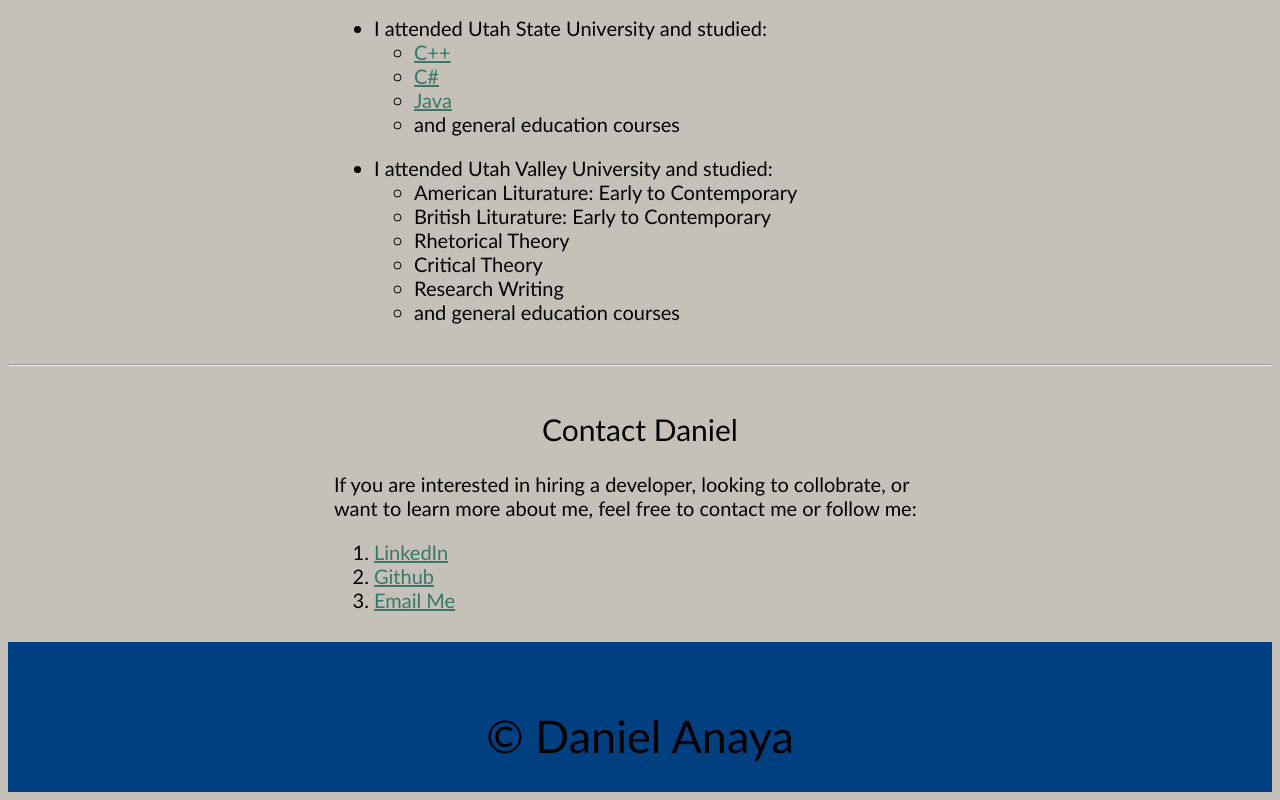
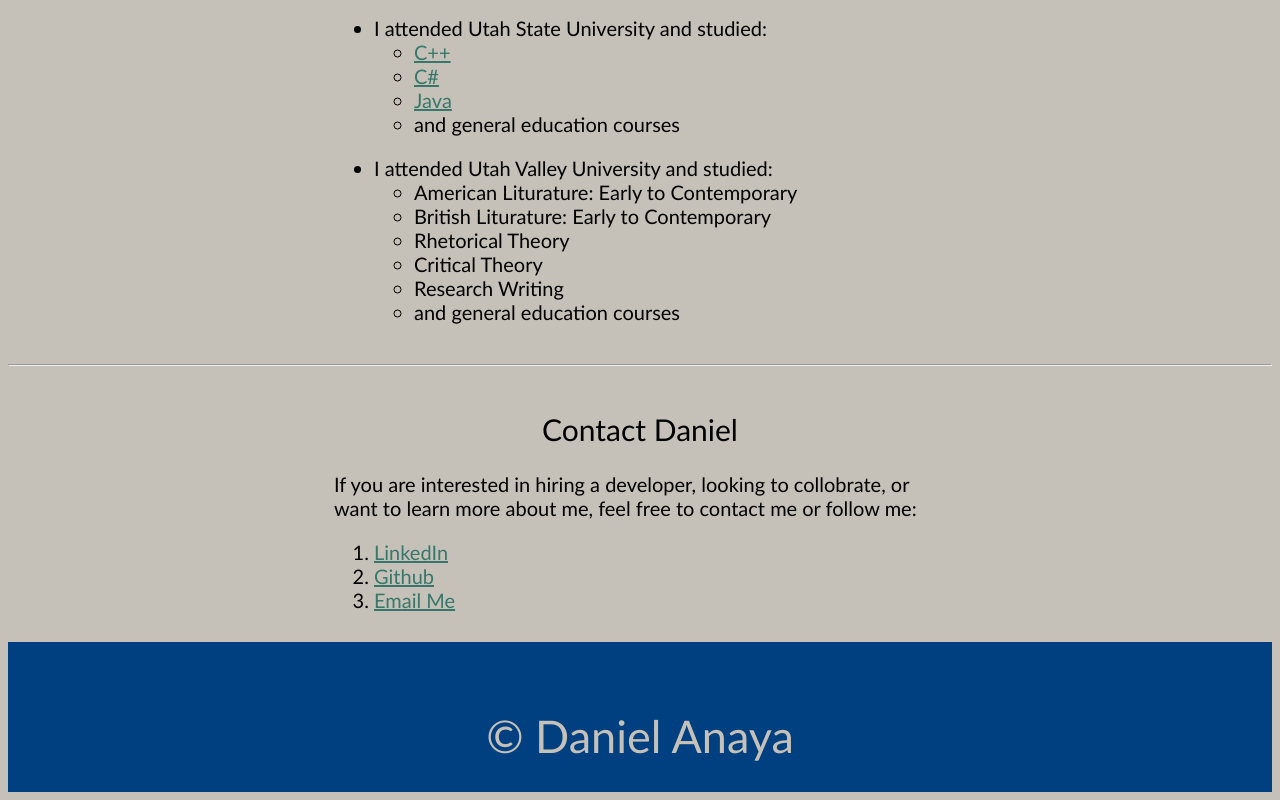
Before and after one commit to malgron/portfolio, a plain HTML site: page index.html in a window 1280 px wide. Shown: the part 1508-2308 px from the top of the page. Drawn offline with Linux system fonts and the light colour scheme.

Commit message:
Update style.css

```diff
--- a/style.css
+++ b/style.css
@@ -43,7 +43,7 @@ footer {
 	padding: 30px;
 	margin: 0;
 }
-footer p {
+footer h2 {
 	color: #c5c0b8;
 	text-align: center;
 }
```
